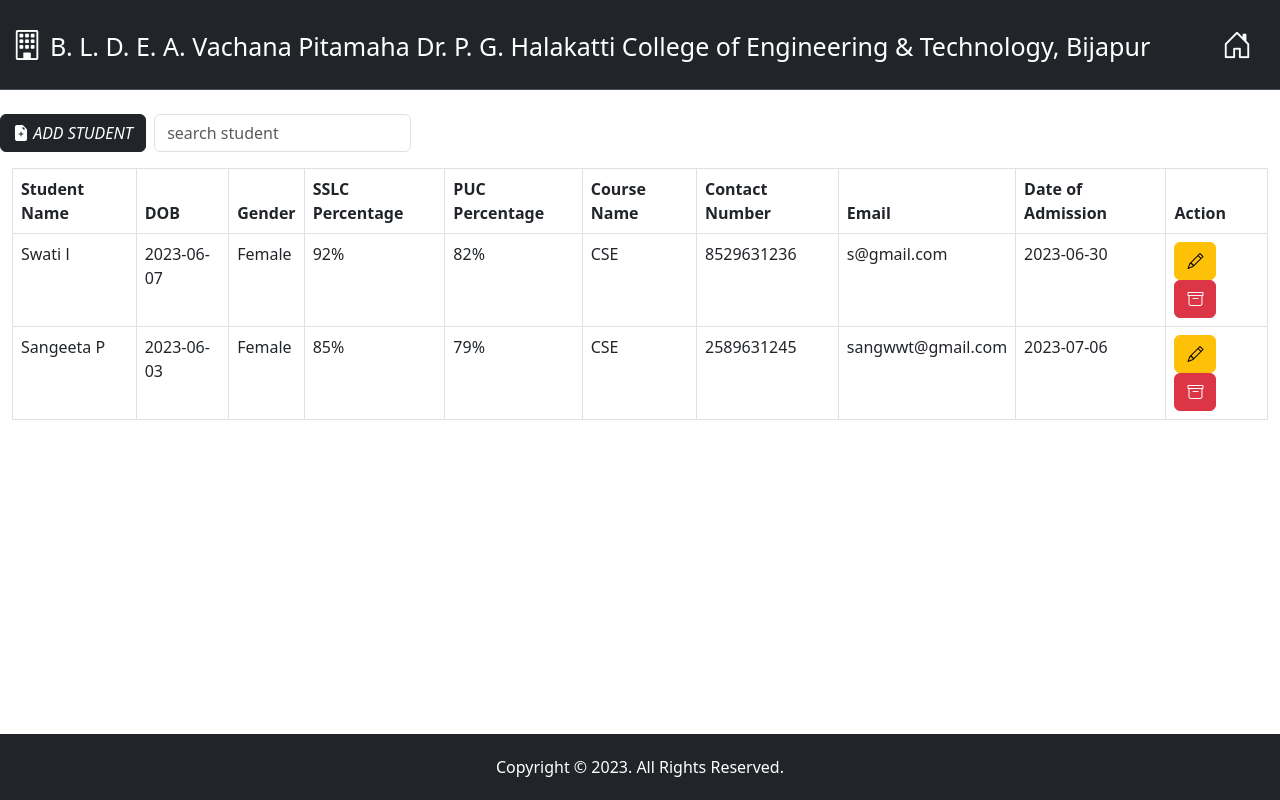
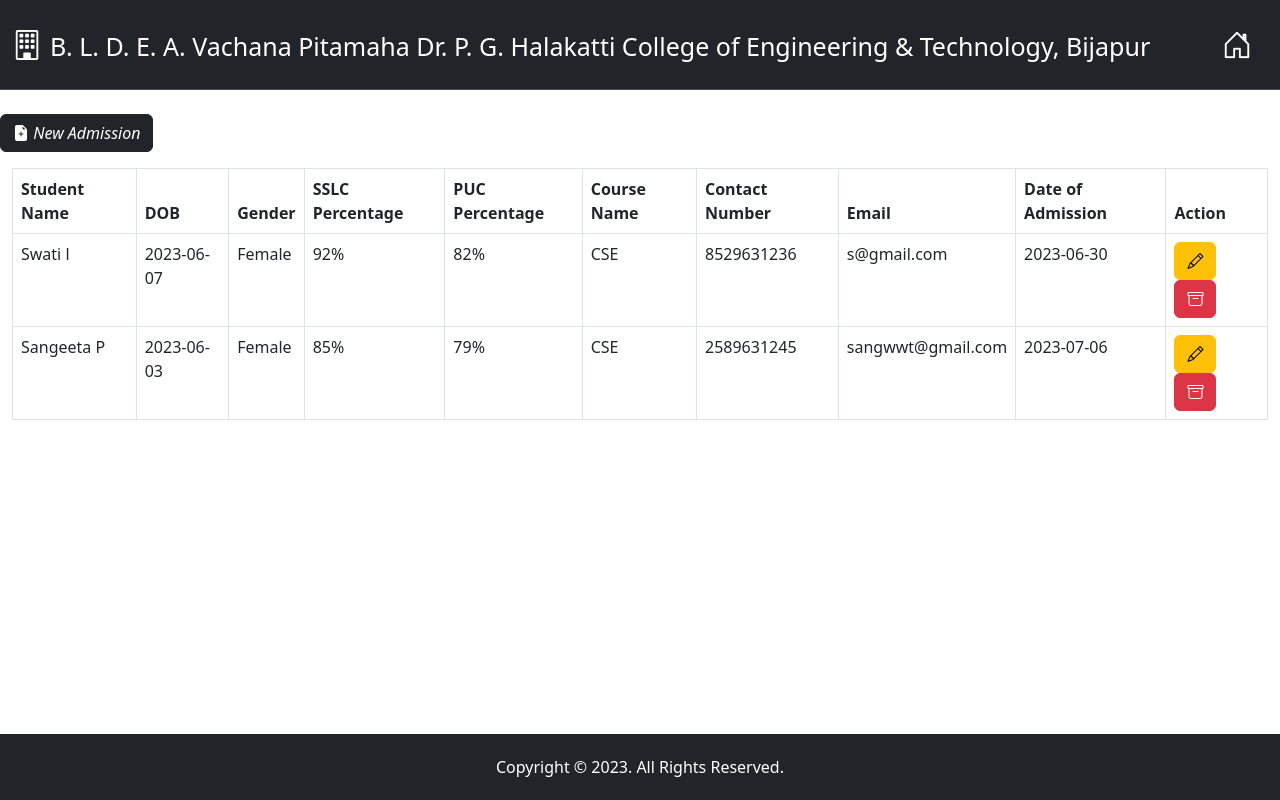
Before and after one commit to Soujanaya-Sambanni/CollegeWebsite, an Angular app: page /admission in a window 1280 px wide. Built offline with nearby package versions, Linux system fonts and the light colour scheme; data requests are answered from the project's data file.

Commit message:
final commit

```diff
--- a/db.json
+++ b/db.json
@@ -29,6 +29,16 @@
       "desig": "Asst.Professor",
       "subject": "IOT",
       "address": "New Court Road"
+    },
+    {
+      "id": 4,
+      "name": "Veena Patil",
+      "dob": "2023-06-02",
+      "mnumber": 25563328596,
+      "email": "veena@gmail.com",
+      "desig": "nnnn",
+      "subject": "AIML",
+      "address": "bijapur"
     }
   ],
   "stud": [
--- a/src/app/admission/admission.component.html
+++ b/src/app/admission/admission.component.html
@@ -1,11 +1,8 @@
 <br>
 <div class="d-flex">
 
-    <button class="btn btn-success" class="btn btn-dark" data-bs-toggle="modal" data-bs-target="#exampleModal"><i class="bi bi-file-earmark-plus-fill"> ADD STUDENT</i></button>&nbsp;&nbsp;
-    <div class="search-student" >
-        <input type="search" class="form-control input-lg" name="searchstudent" placeholder="search student"
-          (input)="searchstudent($event)">
-      </div>
+    <button class="btn btn-success" class="btn btn-dark" data-bs-toggle="modal" data-bs-target="#exampleModal"><i class="bi bi-file-earmark-plus-fill"> New Admission</i></button>&nbsp;&nbsp;
+
   </div>
 
   <!-- Modal -->
```
